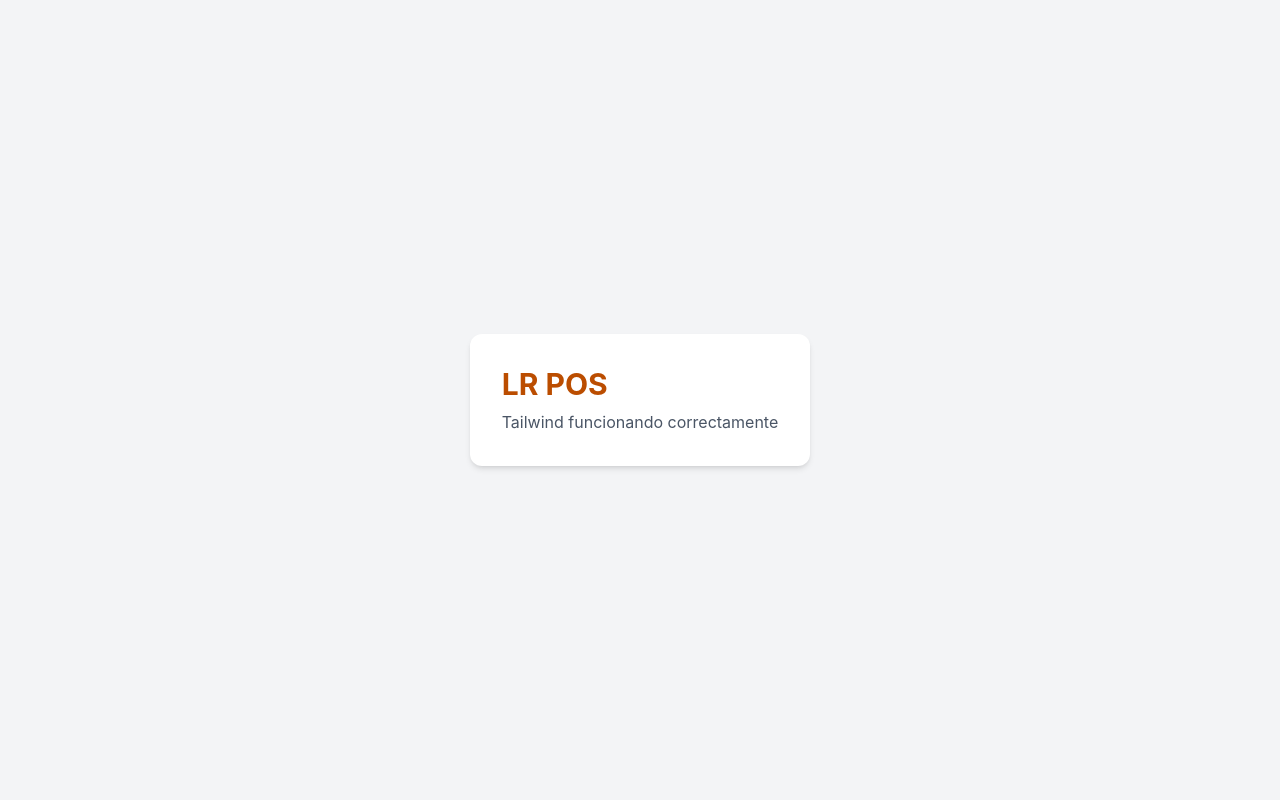
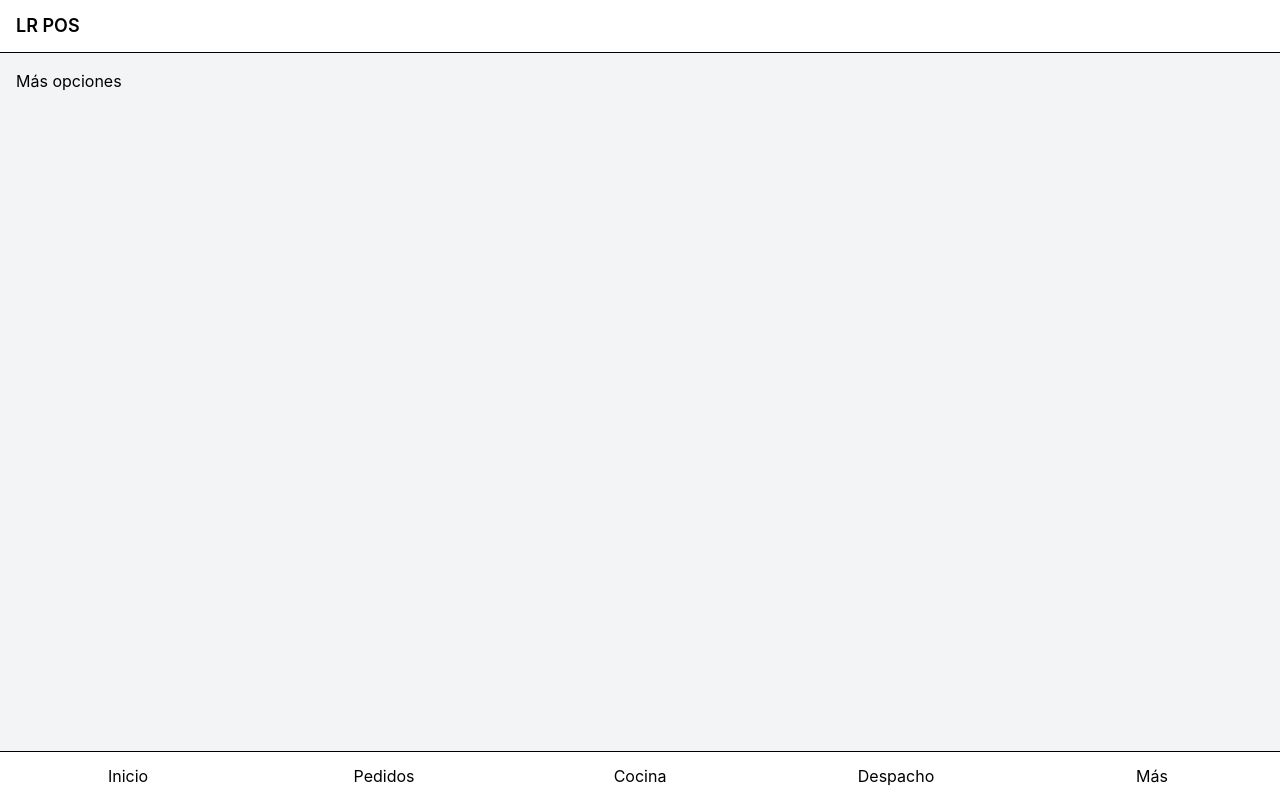
Before and after one commit to lixandro96/lr-pos, a React (Vite) app: page /more in a window 1280 px wide. Built offline with nearby package versions, Linux system fonts and the light colour scheme.

Commit message:
CRECION DE LAS RUTAS

```diff
--- a/package.json
+++ b/package.json
@@ -14,6 +14,7 @@
     "git": "^0.1.5",
     "react": "^19.2.6",
     "react-dom": "^19.2.6",
+    "react-router-dom": "^7.17.0",
     "tailwindcss": "^4.3.1"
   },
   "devDependencies": {
--- a/src/App.jsx
+++ b/src/App.jsx
@@ -1,17 +1,7 @@
+import AppRouter from "./routes/AppRouter";
+
 function App() {
-  return (
-    <div className="min-h-screen bg-gray-100 flex items-center justify-center">
-      <div className="bg-white p-8 rounded-xl shadow-md">
-        <h1 className="text-3xl font-bold text-amber-700">
-          LR POS
-        </h1>
-
-        <p className="mt-2 text-gray-600">
-          Tailwind funcionando correctamente
-        </p>
-      </div>
-    </div>
-  )
+  return <AppRouter />;
 }
 
-export default App
+export default App;
--- /dev/null
+++ b/src/components/navigation/AppHeader.jsx
@@ -0,0 +1,11 @@
+function AppHeader() {
+  return (
+    <header className="bg-white border-b px-4 py-3">
+      <h1 className="text-lg font-semibold">
+        LR POS
+      </h1>
+    </header>
+  );
+}
+
+export default AppHeader;
--- /dev/null
+++ b/src/components/navigation/BottomNavigation.jsx
@@ -0,0 +1,31 @@
+import { Link } from "react-router-dom";
+
+function BottomNavigation() {
+  return (
+    <nav className="bg-white border-t">
+      <div className="grid grid-cols-5">
+        <Link to="/" className="p-3 text-center">
+          Inicio
+        </Link>
+
+        <Link to="/orders" className="p-3 text-center">
+          Pedidos
+        </Link>
+
+        <Link to="/kitchen" className="p-3 text-center">
+          Cocina
+        </Link>
+
+        <Link to="/deliveries" className="p-3 text-center">
+          Despacho
+        </Link>
+
+        <Link to="/more" className="p-3 text-center">
+          Más
+        </Link>
+      </div>
+    </nav>
+  );
+}
+
+export default BottomNavigation;
--- /dev/null
+++ b/src/features/dashboard/DashboardPage.jsx
@@ -0,0 +1,15 @@
+function DashboardPage() {
+  return (
+    <div className="p-4">
+      <h1 className="text-2xl font-bold">
+        LR POS
+      </h1>
+
+      <p className="mt-2">
+        Dashboard principal
+      </p>
+    </div>
+  )
+}
+
+export default DashboardPage
--- /dev/null
+++ b/src/features/deliveries/DispatchPage.jsx
@@ -0,0 +1,5 @@
+function DispatchPage() {
+  return <div className="p-4">Despacho</div>;
+}
+
+export default DispatchPage;
--- /dev/null
+++ b/src/features/kitchen/KitchenPage.jsx
@@ -0,0 +1,5 @@
+function KitchenPage() {
+  return <div className="p-4">Cocina</div>;
+}
+
+export default KitchenPage;
--- /dev/null
+++ b/src/features/more/MorePage.jsx
@@ -0,0 +1,5 @@
+function MorePage() {
+  return <div className="p-4">Más opciones</div>;
+}
+
+export default MorePage;
--- /dev/null
+++ b/src/features/orders/OrdersPage.jsx
@@ -0,0 +1,5 @@
+function OrdersPage() {
+  return <div className="p-4">Pedidos</div>;
+}
+
+export default OrdersPage;
--- /dev/null
+++ b/src/layouts/MainLayout.jsx
@@ -0,0 +1,19 @@
+import { Outlet } from "react-router-dom";
+import AppHeader from "../components/navigation/AppHeader";
+import BottomNavigation from "../components/navigation/BottomNavigation";
+
+function MainLayout() {
+  return (
+    <div className="min-h-screen bg-gray-100 flex flex-col">
+      <AppHeader />
+
+      <main className="flex-1">
+        <Outlet />
+      </main>
+
+      <BottomNavigation />
+    </div>
+  );
+}
+
+export default MainLayout;
--- /dev/null
+++ b/src/routes/AppRouter.jsx
@@ -0,0 +1,26 @@
+import { BrowserRouter, Routes, Route } from "react-router-dom";
+
+import MainLayout from "../layouts/MainLayout";
+import DashboardPage from "../features/dashboard/DashboardPage";
+import OrdersPage from "../features/orders/OrdersPage";
+import KitchenPage from "../features/kitchen/KitchenPage";
+import DispatchPage from "../features/deliveries/DispatchPage";
+import MorePage from "../features/more/MorePage";
+
+function AppRouter() {
+  return (
+    <BrowserRouter>
+      <Routes>
+        <Route element={<MainLayout />}>
+          <Route path="/" element={<DashboardPage />} />
+          <Route path="/orders" element={<OrdersPage />} />
+          <Route path="/kitchen" element={<KitchenPage />} />
+          <Route path="/deliveries" element={<DispatchPage />} />
+          <Route path="/more" element={<MorePage />} />
+        </Route>
+      </Routes>
+    </BrowserRouter>
+  );
+}
+
+export default AppRouter;
```
Also changed, not shown: 1 other file (tests, documents, lock files or other folders).
